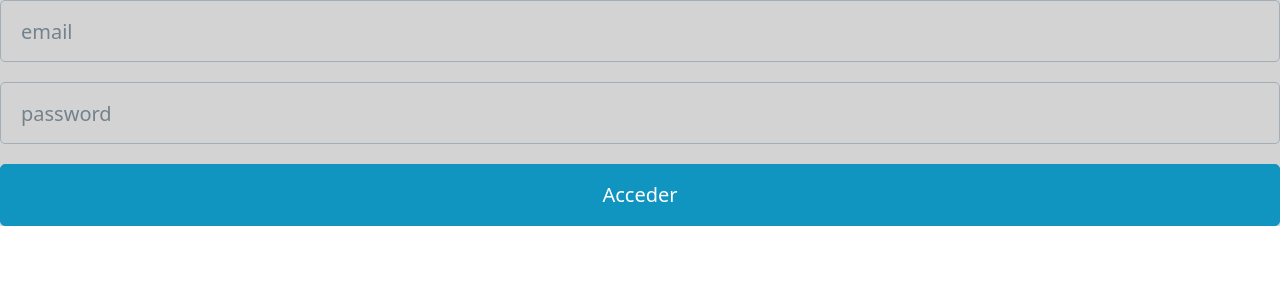
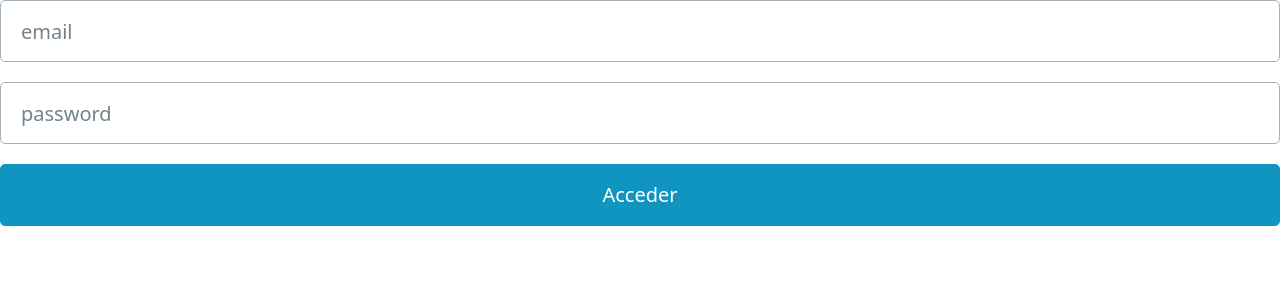
Before and after one commit to jmora-dev/training-planner, a React (Create React App) app: page / in a window 1280 px wide. Shown: the top 300 px of the page. Built offline with nearby package versions, Linux system fonts and the light colour scheme.

Commit message:
Delete bady style

```diff
--- a/src/index.css
+++ b/src/index.css
@@ -1,7 +1,3 @@
 * {
   box-sizing: border-box;
 }
-
-body {
-  background-color: lightgray;
-}
```
